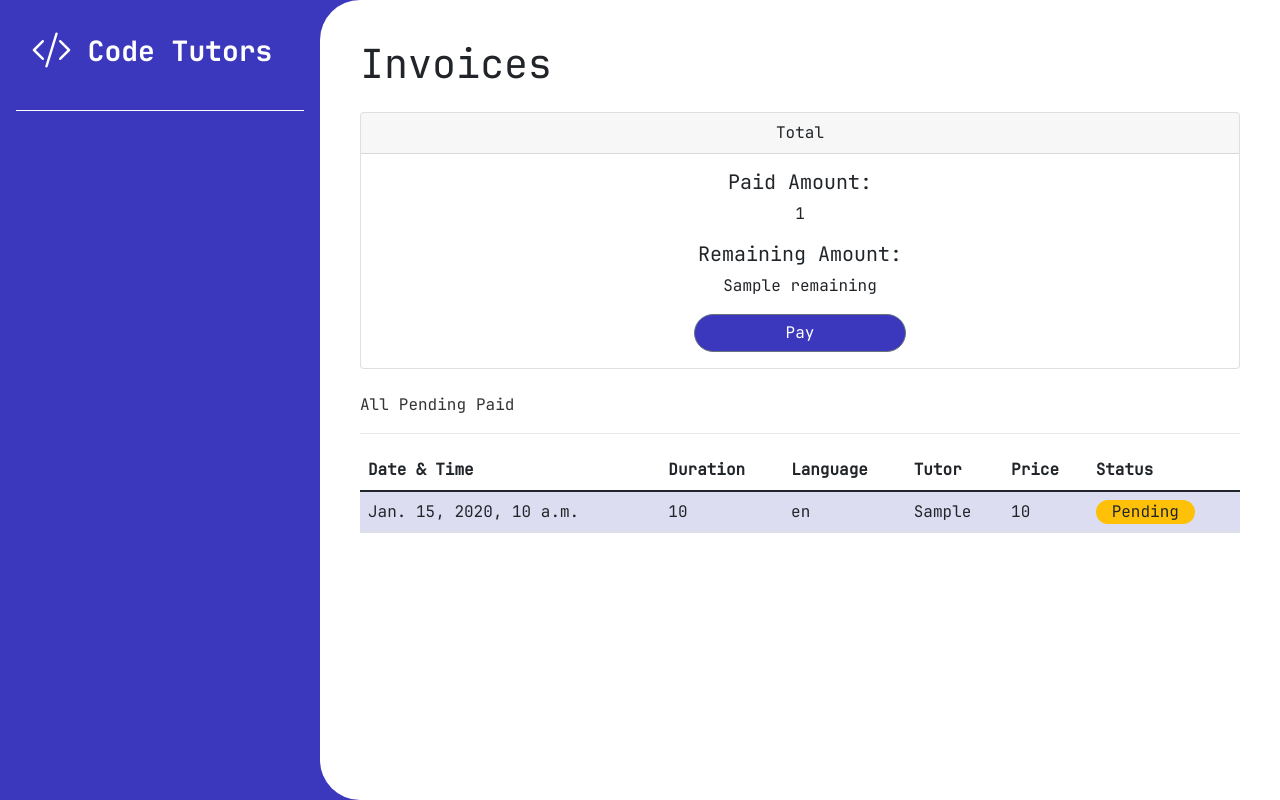
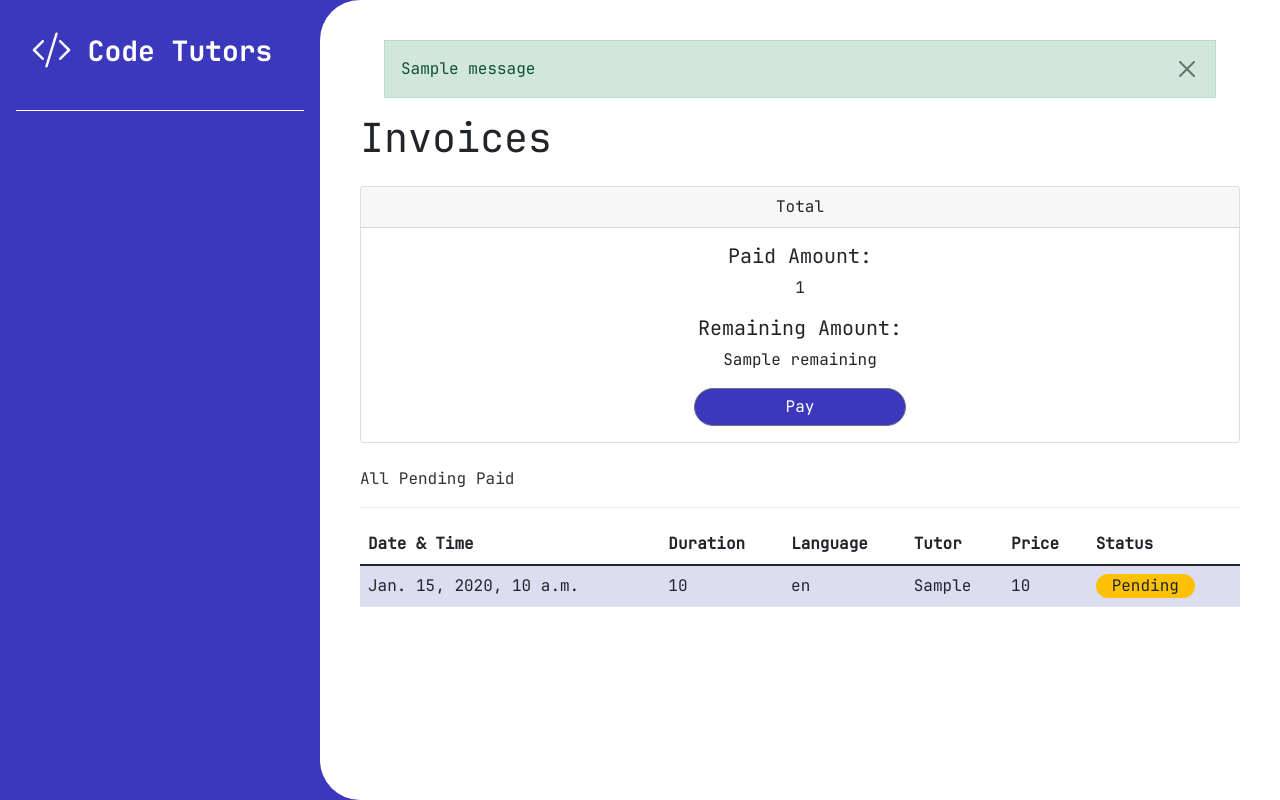
Before and after one commit to Lluc4s/SEG-SGP, a Django app: template tutorials/templates/invoices.html in a window 1280 px wide. Run offline with Django 3.2, Linux system fonts and the light colour scheme; the template is opened without the code that fills it: most values are stand-ins (such as "Sample title", 1, 10 or a date in 2020); one stand-in notice (Sample message) is shown; some libraries are stand-ins or nearby versions.

Commit message:
add close button to messages & and add messages to base_content

```diff
--- a/tutorials/templates/base_content.html
+++ b/tutorials/templates/base_content.html
@@ -9,6 +9,7 @@
 
     <!-- Main Content Area -->
     <div class="col-md-9 w-75 custom-container">
+      {% include 'partials/messages.html' %}
       {% block content %}
       {% endblock %}
     </div>
--- a/tutorials/templates/partials/messages.html
+++ b/tutorials/templates/partials/messages.html
@@ -3,8 +3,9 @@
     <div class="row">
       <div class="col-12">
         {% for message in messages %}
-          <div class="alert alert-{{ message.level_tag }}" role="alert">
+          <div class="alert alert-{{ message.level_tag }} d-flex justify-content-between" role="alert">
             {{ message }}
+            <button type="button" class="btn-close" data-bs-dismiss="alert" aria-label="Close"></button>
           </div>
         {% endfor %}
       </div>
```
